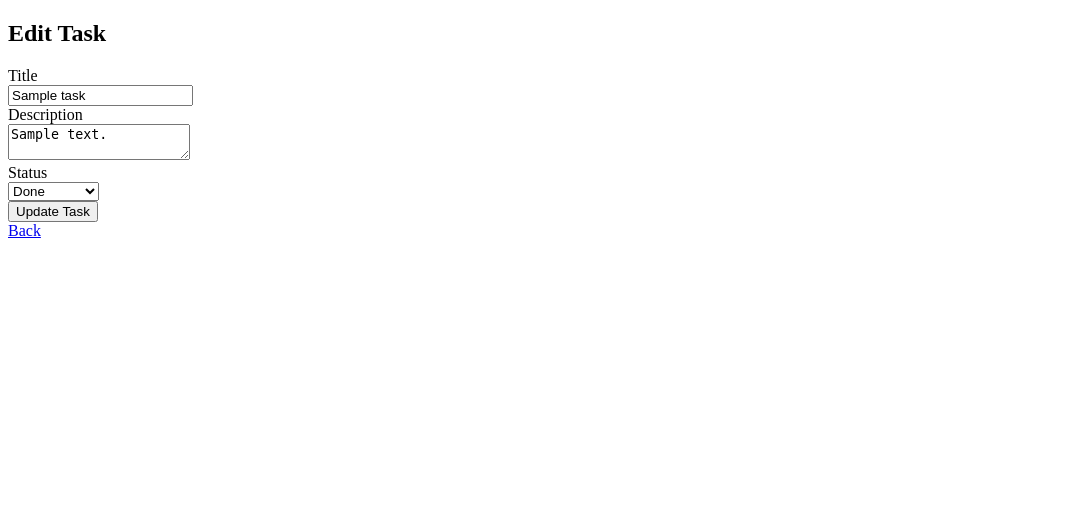
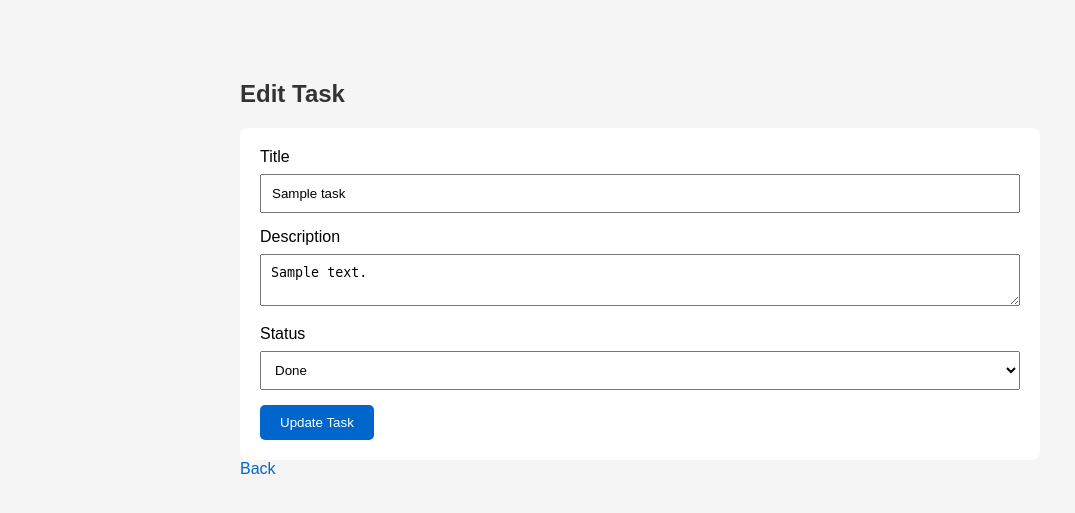
Before and after one commit to AbdourahmaneFatmaAli/EcommerceLab, a PHP site: page /edit.php?id=1 in a window 1280 px wide. Shown: the top 513 px of the page, without its empty margins (0-1075 px from the left). Run offline with PHP 8.4, Linux system fonts and the light colour scheme; tables that the repository leaves empty or names only in its code hold one stand-in row (values such as "Sample post"); a stand-in replaces the project's code that opens the database connection.

Commit message:
Update edit.php

```diff
--- a/edit.php
+++ b/edit.php
@@ -24,7 +24,9 @@ if (!$task) { die("Task not found."); }
 ?>
 <!DOCTYPE html>
 <html>
-<head><title>Edit Task</title></head>
+<head><title>Edit Task</title>
+    <link rel="stylesheet" href="style.css">
+</head>
 <body>
 <h2>Edit Task</h2>
 <form method="POST" action="edit.php">
@@ -46,6 +48,7 @@ required><br>
 </select><br>
 <button type="submit">Update Task</button>
 </form>
-<a href="index.php">Back</a>
+<a class="back-link" href="index.php">Back</a>
+
 </body>
 </html>
```
